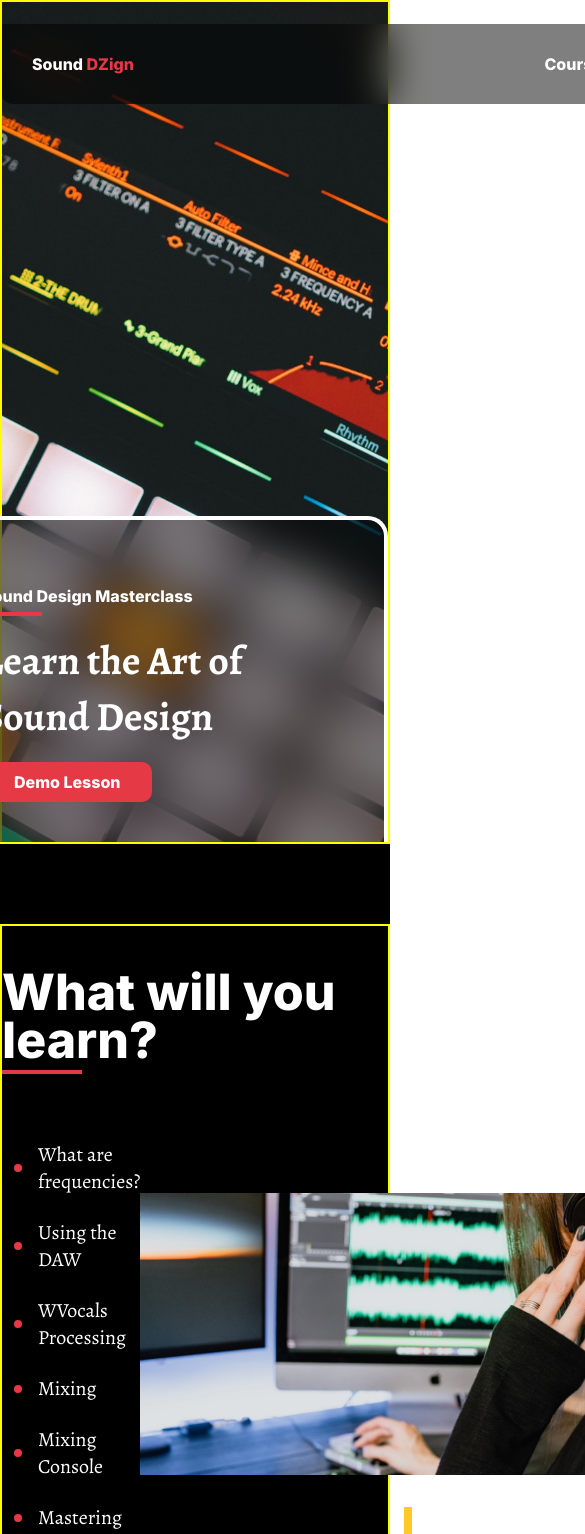
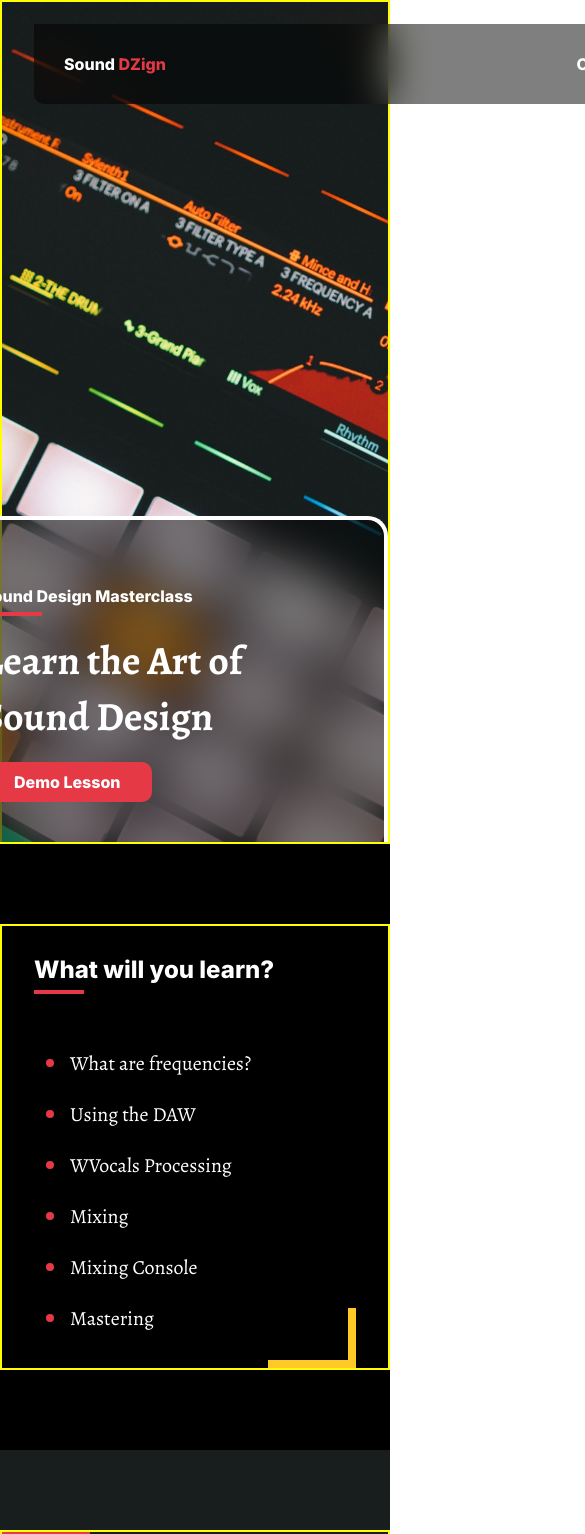
Before and after one commit to alexangria1992/music-course-website, a React (Vite) app in the folder front-end/: page / in a window 390 px wide. Shown: the top 1534 px of the page, 585 px wide, since content can reach past the window. Built offline with nearby package versions, Linux system fonts and the light colour scheme.

Commit message:
Responsive Topics section for Mobile and Tablet

```diff
--- a/front-end/src/components/Topics/Topics.css
+++ b/front-end/src/components/Topics/Topics.css
@@ -45,3 +45,24 @@
   right: -24px;
   bottom: 0;
 }
+
+/* TABLET */
+
+@media (max-width: 1040px) {
+  #topics .topic-image img {
+    width: 385px;
+    height: 280px;
+  }
+}
+
+/* SMARTPHONE VERSION */
+
+@media (max-width: 720px) {
+  #topics .topic-image img {
+    display: none;
+  }
+
+  #topics .bg-element-1 {
+    right: 32px;
+  }
+}
--- a/front-end/src/index.css
+++ b/front-end/src/index.css
@@ -79,3 +79,29 @@
 .pink {
   background: var(--pink-color);
 }
+
+/* RESPONSIVE */
+
+/* TABLET */
+
+@media (max-width: 1040px) {
+  .wrapper {
+    max-width: 694px;
+  }
+}
+
+/* SMARTPHONE */
+@media (max-width: 720px) {
+  .wrapper {
+    padding: 0 32px;
+  }
+
+  section h2 {
+    font-size: 24px;
+  }
+
+  section h2::after {
+    width: 50px;
+    bottom: -0;
+  }
+}
```
